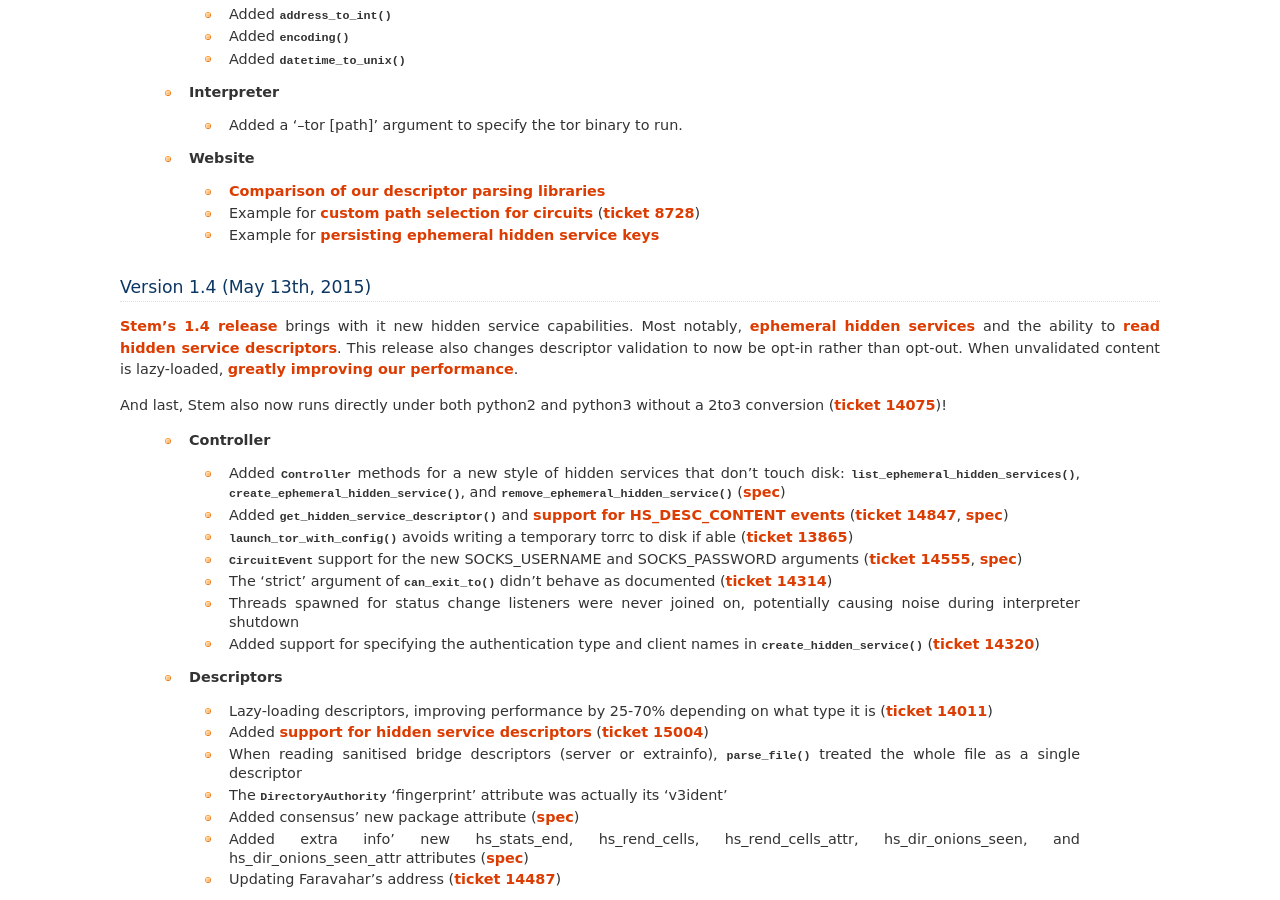
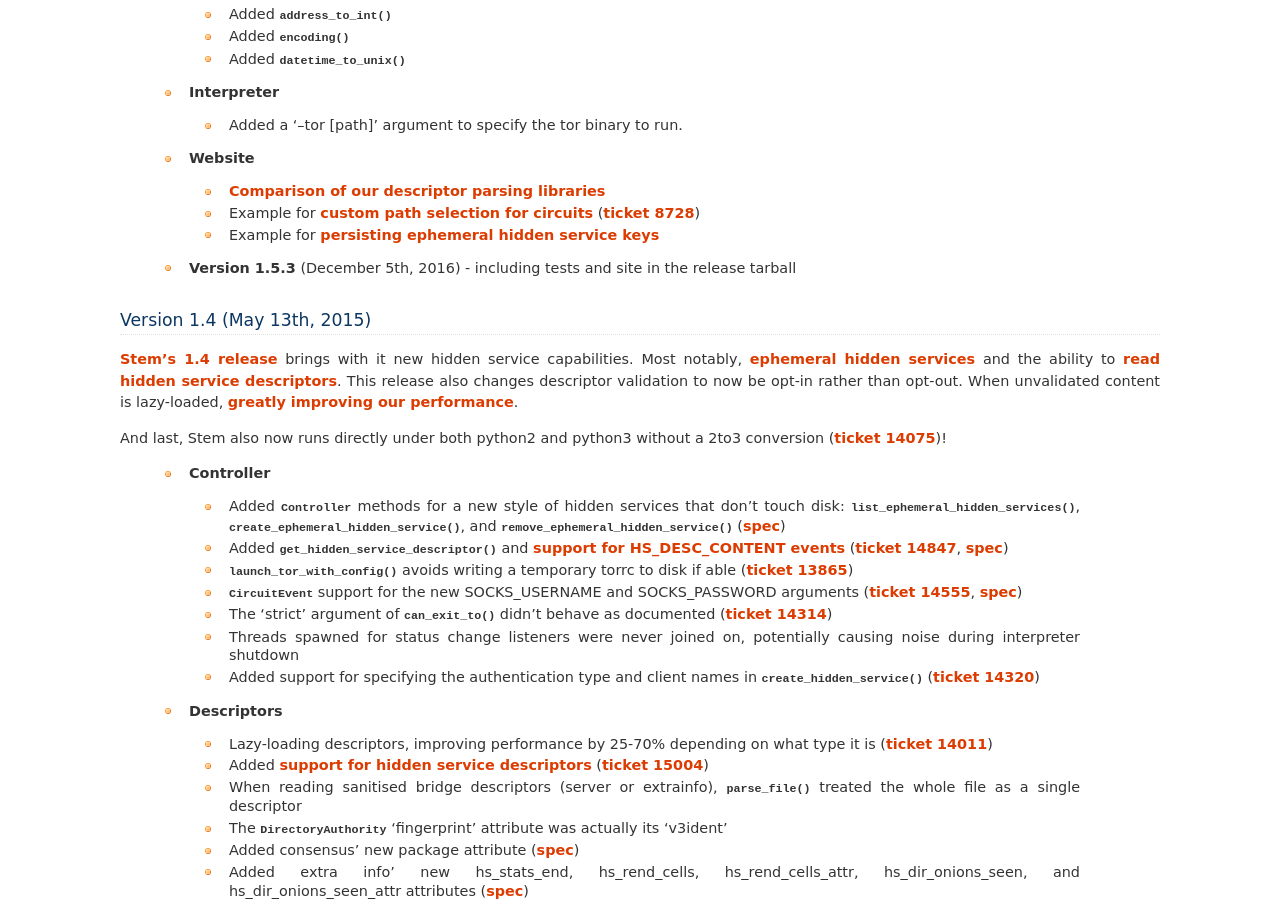
Before and after one commit to torproject/stem, a Sphinx documentation site: the page built from docs/change_log.rst, in a window 1280 px wide and 900 px high, scrolled down 1983 px. Built offline with Sphinx 7.4.7, drawn with Linux system fonts in a browser that asks for light colours.

Commit message:
Stem release 1.5.3
Juan pointed out that packagers use resources that aren't available by default
as part of our source distribution. Including everything in the tarball we
upload.

```diff
--- a/docs/change_log.rst
+++ b/docs/change_log.rst
@@ -110,6 +110,9 @@
   * `Comparison of our descriptor parsing libraries <tutorials/mirror_mirror_on_the_wall.html#are-there-any-other-parsing-libraries>`_
   * Example for `custom path selection for circuits <tutorials/to_russia_with_love.html#custom-path-selection>`_ (:trac:`8728`)
   * Example for `persisting ephemeral hidden service keys <tutorials/over_the_river.html#ephemeral-hidden-services>`_
+
+ * **Version 1.5.3** (December 5th, 2016) - including tests and site in the
+   release tarball
 
 .. _version_1.4:
 
--- a/docs/index.rst
+++ b/docs/index.rst
@@ -1,7 +1,7 @@
 Welcome to Stem!
 ================
 
-Stem is a Python controller library for `Tor <https://www.torproject.org/>`_. With it you can use Tor's `control protocol <https://gitweb.torproject.org/torspec.git/tree/control-spec.txt>`_ to script against the Tor process, or build things such as `arm <https://www.atagar.com/arm/>`_. Stem's latest version is **1.5.2** (released November 20th, 2016).
+Stem is a Python controller library for `Tor <https://www.torproject.org/>`_. With it you can use Tor's `control protocol <https://gitweb.torproject.org/torspec.git/tree/control-spec.txt>`_ to script against the Tor process, or build things such as `arm <https://www.atagar.com/arm/>`_. Stem's latest version is **1.5.3** (released December 5th, 2016).
 
 .. Main Stem Logo
    Source: http://www.wpclipart.com/plants/assorted/P/plant_stem.png.html
--- a/stem/__init__.py
+++ b/stem/__init__.py
@@ -470,7 +470,7 @@
 
 import stem.util.enum
 
-__version__ = '1.5.2'
+__version__ = '1.5.3'
 __author__ = 'Damian Johnson'
 __contact__ = 'atagar@torproject.org'
 __url__ = 'https://stem.torproject.org/'
```
